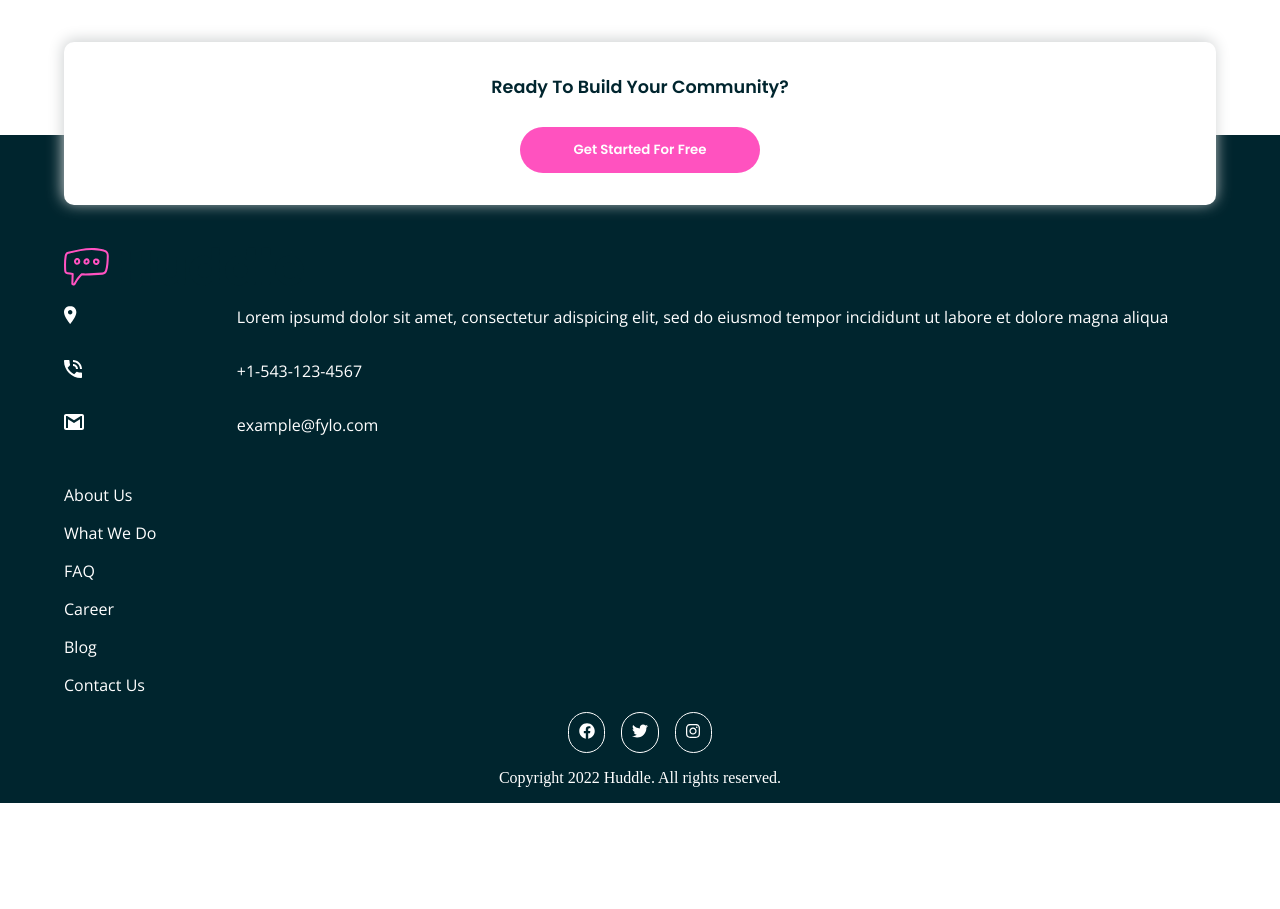
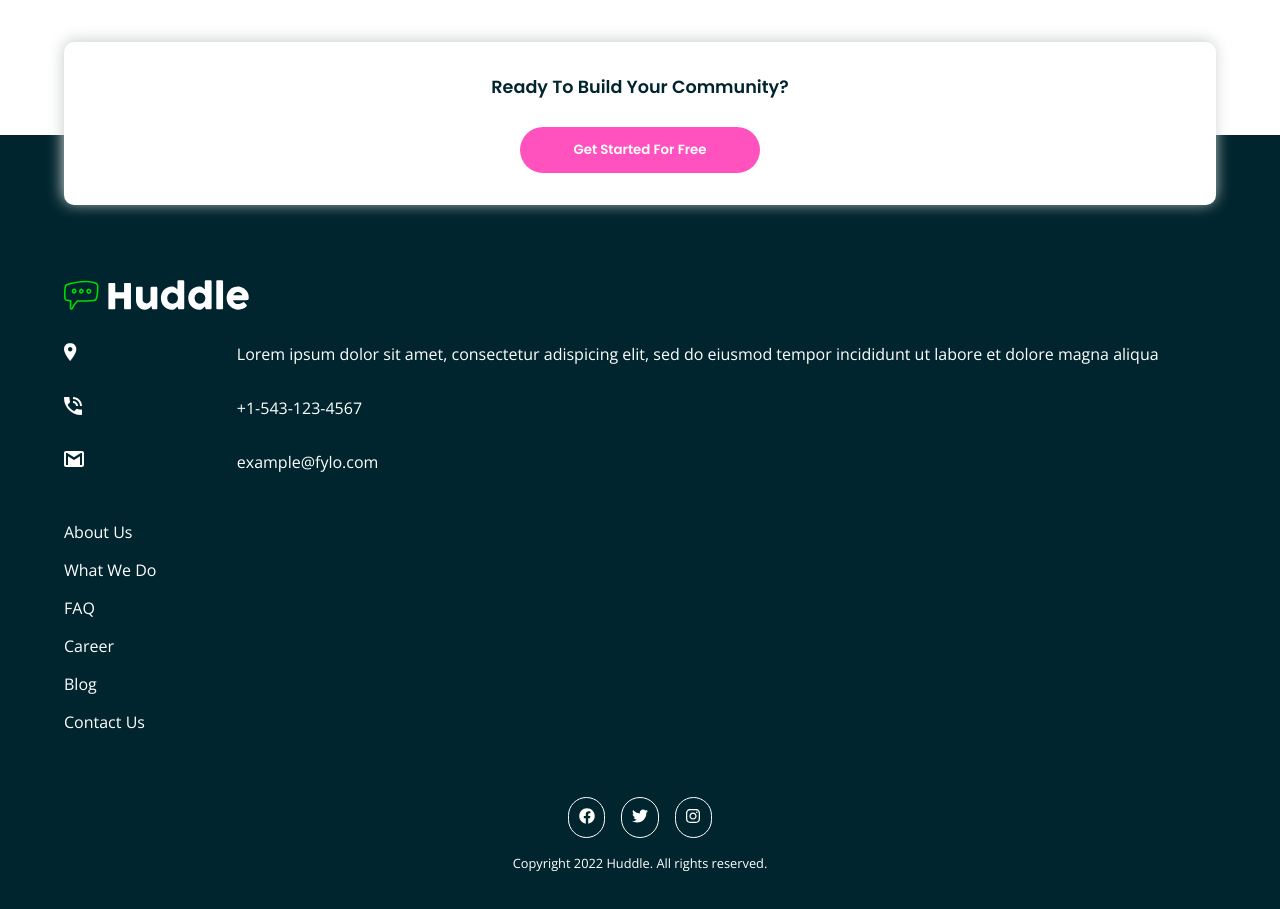
Before and after one commit to OscarAnillo/huddle_landing_page, a React (Create React App) app: page / in a window 1280 px wide. Shown: the part 4320-5229 px from the top of the page. Before the commit the page ends 5123 px from the top, so only its background shows below. Built offline with nearby package versions, Linux system fonts and the light colour scheme.

Commit message:
update filter props in footer logo

```diff
--- a/src/App.css
+++ b/src/App.css
@@ -142,24 +142,24 @@
 
 /* FooterComponent */
 .footer {
-  background-color: rgb(0, 37, 46);
+  background-color: hsl(192, 100%, 9%);
   color: #fff;
   text-align: left;
   height: auto;
-  padding-top: 7em;
+  padding-top: 13em;
   z-index: 1;
-
+  position: relative;
 }
 .footer > div {
-  /* border: 1px solid red; */
   width: 90%;
   margin: auto;
 }
+
 .footer .logo {
-  fill:#fff;
-  color: #fff;
-  /* background-color: #fff; */
-  margin-bottom: 1em;
+  filter: invert(100%) contrast(200%);
+  position: absolute;
+  top: 145px;
+  height: 30px;
 }
 .footer-row {
   display: flex;
@@ -167,11 +167,9 @@
   justify-content: flex-start;
 }
 .footer-row > div:nth-child(1) {
-  /* border: 1px solid red; */
   width: 15%;
 }
 .footer-row > div:nth-child(2) {
-  /* border: 1px solid red; */
   width: 85%;
   font-family: 'Open Sans', sans-serif;
   font-weight: 400;
@@ -186,6 +184,7 @@
   display: flex;
   align-items: center;
   justify-content: center;
+  padding-top: 3em;
   padding-bottom: 1em;
 }
 .footer-row-socials div {
@@ -195,6 +194,9 @@
   margin: 0 .5em;
 }
 .copy {
+  font-family: 'Open Sans', sans-serif;
+  font-weight: 400;
+  font-size: .8rem;
   text-align: center;
-  padding-bottom: 1em;
+  padding-bottom: 3em;
 }
--- a/src/Components/footer-component.js
+++ b/src/Components/footer-component.js
@@ -10,7 +10,7 @@
                         <img src="images/icon-location.svg" alt="" />
                     </div>
                     <div>
-                        <p>Lorem ipsumd dolor sit amet, consectetur adispicing elit, sed do eiusmod tempor incididunt ut labore et dolore magna aliqua</p>
+                        <p>Lorem ipsum dolor sit amet, consectetur adispicing elit, sed do eiusmod tempor incididunt ut labore et dolore magna aliqua</p>
                     </div>
                 </div>
                 <div className="footer-row">
```
